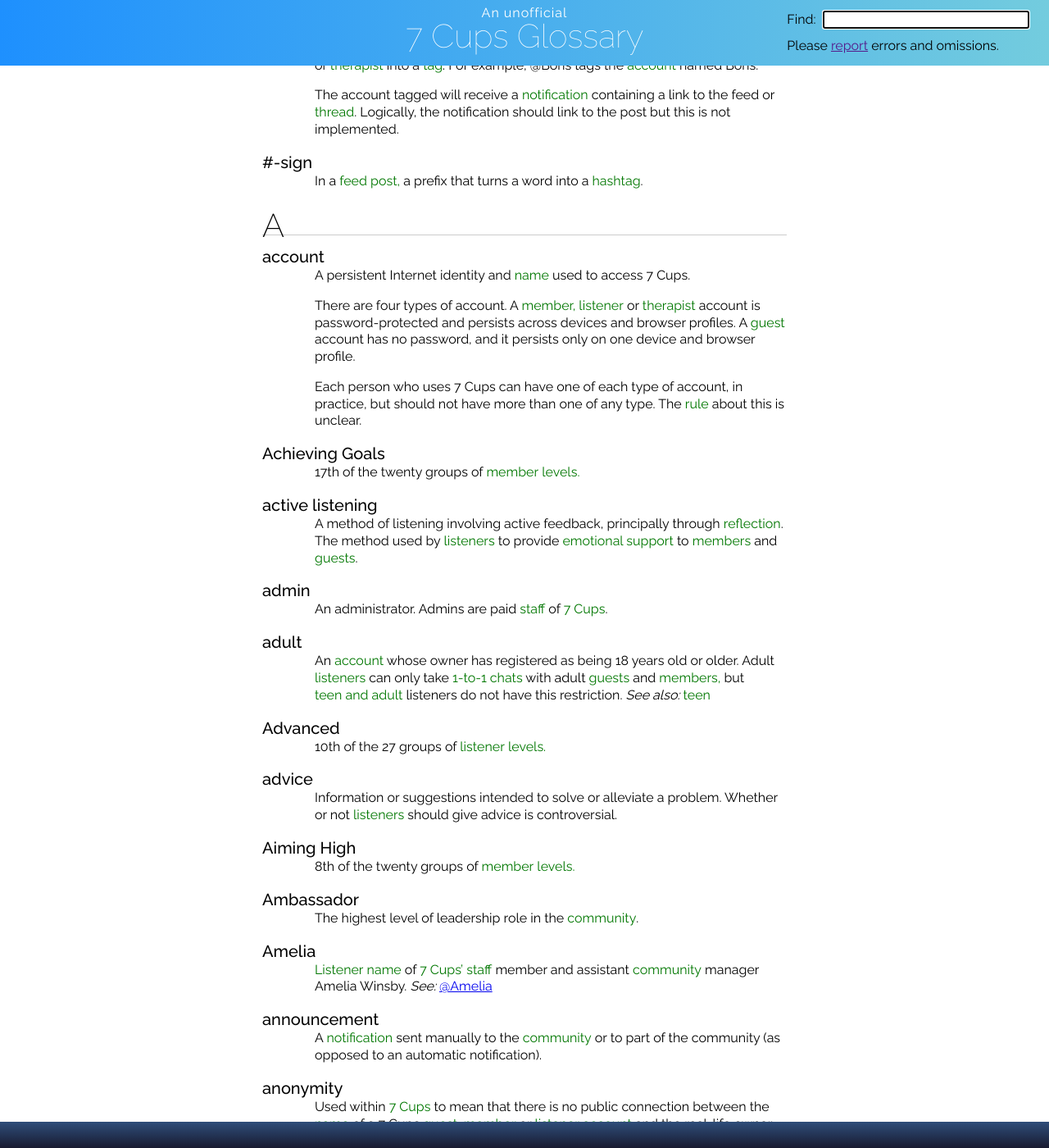
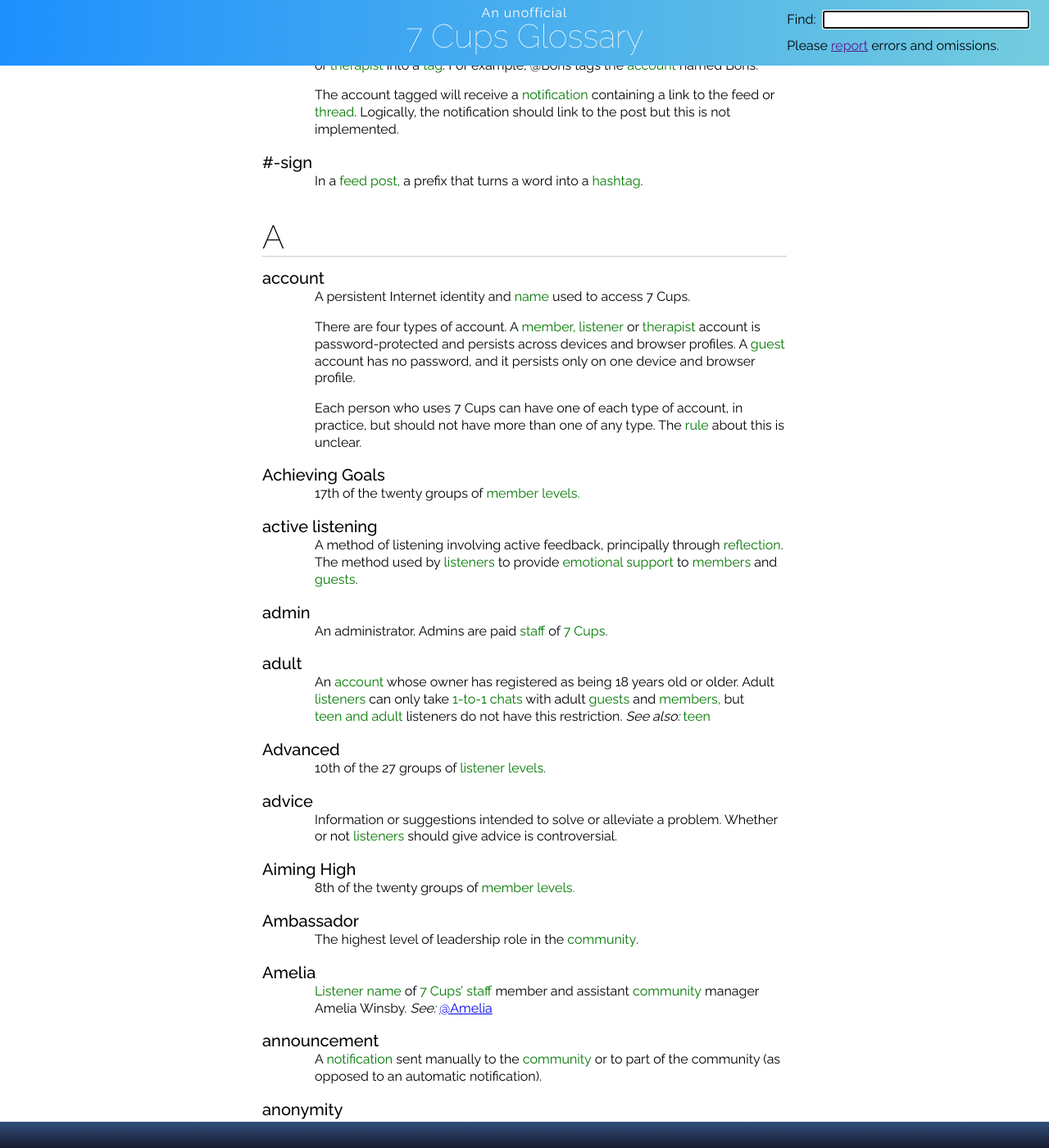
Before and after one commit to RarelyCharlie/rarelycharlie.github.io, a Jekyll site: the page built from glossary.md, in a window 1280 px wide and 1400 px high, scrolled down 590 px. Shown: the whole window at 82% size. Built offline with Jekyll 4.4.1, drawn with Linux system fonts in a browser that asks for light colours.

Commit message:
heading line height

```diff
--- a/_layouts/glossary.html
+++ b/_layouts/glossary.html
@@ -8,9 +8,9 @@
 <link rel="stylesheet" href="https://fonts.googleapis.com/css?family=Raleway:100,200,400,500">
 <style>
 html {padding-top: 80px;}
-body {font-size: 16px; line-height: 1.3em; font-family: Raleway; margin: 0;}
+body {font-size: 16px; line-height: 130%; font-family: Raleway; margin: 0;}
 #content h1 {font-size: 20px; font-weight: 500; margin-bottom: 0; z-index: 1; line-height: 26px; cursor: default;}
-#content h2 {font-size: 40px; font-weight: 200; border-bottom: 1px solid #ccc; margin-bottom: .5ex;}
+#content h2 {font-size: 40px; line-height: normal; font-weight: 200; border-bottom: 1px solid #ccc; margin-bottom: .5ex;}
 #header {z-index: 1; position: relative; height: 80px; width: 100%; background: #159957 linear-gradient(to right, #1e90fe 0%, #73ccde 100%);}
 #footer {position: fixed; bottom: 0; height: 32px; width: 100%; background: #2f4e7a linear-gradient(#2f4e7a, #181a30);}
 #nav {height: 80px; padding-right: 24px; position: absolute; top: 0; right: 0; background: transparent;
```
